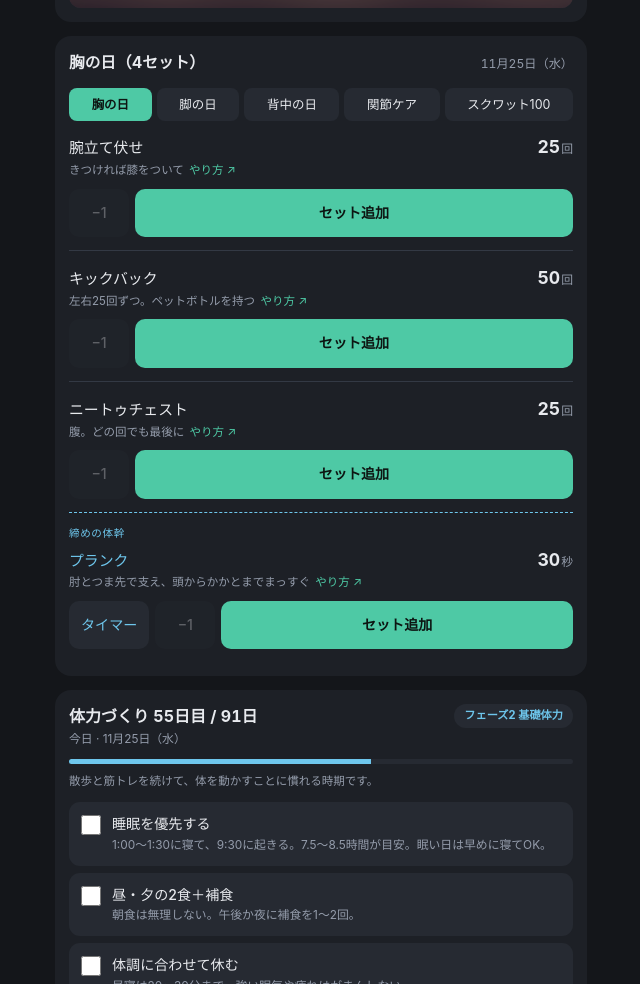
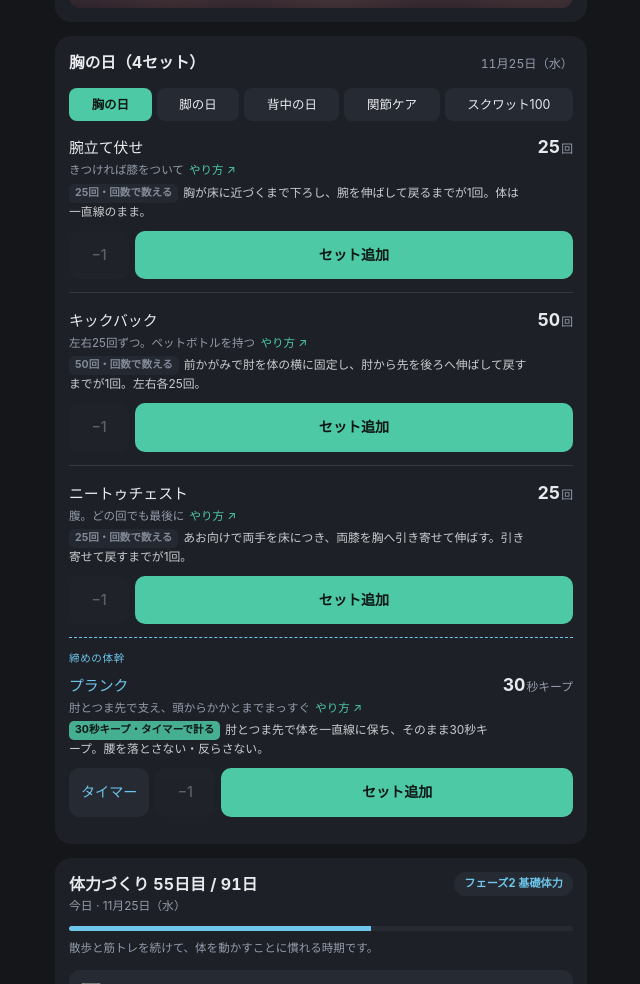
Before and after one commit to NavyBlooming/kintore-checker, a plain HTML site: page demo.html in a window 1280 px wide. Shown: the part 744-1728 px from the top of the page, without its empty margins (319-959 px from the left). Drawn offline with Linux system fonts and the light colour scheme.

Commit message:
各種目に手順と数え方を載せ、秒でキープする種目を札で見分けられるようにする
Co-Authored-By: Claude Opus 5.5 <noreply@anthropic.com>
Claude-Session: https://claude.ai/code/session_01Efor9VozVTRfjv7mMQR4Va

```diff
--- a/app.css
+++ b/app.css
@@ -155,6 +155,11 @@
   .move-sets { font-size: 0.72rem; color: var(--warn); font-variant-numeric: tabular-nums; }
   .move-note .how { color: var(--accent); text-decoration: none; white-space: nowrap; margin-left: 2px; }
   .move-note .how:active { opacity: 0.6; }
+  /* 手順と数え方。回数で数える種目と、秒でキープする種目を札の色で分ける */
+  .move-count { font-size: 0.74rem; line-height: 1.6; color: var(--text); opacity: 0.85; margin-top: 4px; }
+  .move-count .kind { display: inline-block; font-size: 0.66rem; font-weight: 700; padding: 1px 6px; margin-right: 5px; border-radius: 5px;
+    background: var(--panel-2); color: var(--muted); vertical-align: 1px; }
+  .move-count .kind.sec { background: var(--accent); color: var(--accent-ink); }
 
   .ctl { display: flex; gap: 6px; }
   .ctl button { border-radius: 10px; background: var(--panel-2); padding: 13px 0; font-size: 0.88rem; font-weight: 500; }
--- a/app.js
+++ b/app.js
@@ -39,7 +39,7 @@
   var YT = "https://www.youtube.com/watch?v=";
 
   var ABS = {
-    id: "abs", name: "ニートゥチェスト", reps: 25, note: "腹。どの回でも最後に",
+    id: "abs", name: "ニートゥチェスト", reps: 25, note: "腹。どの回でも最後に", count: "あお向けで両手を床につき、両膝を胸へ引き寄せて伸ばす。引き寄せて戻すまでが1回。",
     how: YT + "OPeDVbIDcgg"
   };
 
@@ -49,15 +49,15 @@
   // デッドバグとサイドプランクは控え。体幹の日を作るときに使う。
   // sec がある種目は秒で数え、タイマーを出す。
   var CORE = {
-    plank: { id: "plank", name: "プランク", sec: 30, note: "肘とつま先で支え、頭からかかとまでまっすぐ",
+    plank: { id: "plank", name: "プランク", sec: 30, note: "肘とつま先で支え、頭からかかとまでまっすぐ", count: "肘とつま先で体を一直線に保ち、そのまま30秒キープ。腰を落とさない・反らさない。",
       how: howTo("プランク 体幹") },
-    glutebridge: { id: "glutebridge", name: "グルートブリッジ", reps: 15, note: "あお向けで膝を立て、お尻を締めて持ち上げる",
+    glutebridge: { id: "glutebridge", name: "グルートブリッジ", reps: 15, note: "あお向けで膝を立て、お尻を締めて持ち上げる", count: "お尻を締めて腰を持ち上げ、肩〜膝が一直線になったら上で1秒止める。ゆっくり下ろすまでが1回。勢いでバウンドさせない。",
       how: howTo("グルートブリッジ お尻") },
-    birddog: { id: "birddog", name: "バードドッグ", reps: 20, note: "左右10回ずつ。四つんばいで、対角の手と脚をまっすぐ伸ばす",
+    birddog: { id: "birddog", name: "バードドッグ", reps: 20, note: "左右10回ずつ。四つんばいで、対角の手と脚をまっすぐ伸ばす", count: "対角の手と足を伸ばし、体がブレないよう保って、戻すまでが1回。左右各10回。",
       how: howTo("バードドッグ 体幹") },
-    deadbug: { id: "deadbug", name: "デッドバグ", reps: 20, note: "左右10回ずつ。あお向けで、対角の手と脚をゆっくり下ろす",
+    deadbug: { id: "deadbug", name: "デッドバグ", reps: 20, note: "左右10回ずつ。あお向けで、対角の手と脚をゆっくり下ろす", count: "対角の手と脚を床すれすれまで下ろし、戻すまでが1回。腰は床に押しつけたまま。左右各10回。",
       how: howTo("デッドバグ 体幹") },
-    sideplank: { id: "sideplank", name: "サイドプランク", sec: 20, note: "左右20秒ずつ。肘と足の側面で支え、体を一直線に",
+    sideplank: { id: "sideplank", name: "サイドプランク", sec: 20, note: "左右20秒ずつ。肘と足の側面で支え、体を一直線に", count: "肘と足の側面で体を一直線に保ち、片側20秒キープ。反対側も20秒。",
       how: howTo("サイドプランク 体幹") }
   };
   // この日から締めの体幹を足す。前の日は3種目のまま完了を判定する
@@ -67,9 +67,9 @@
     {
       id: "chest", label: "胸の日", core: CORE.plank,
       moves: [
-        { id: "pushup", name: "腕立て伏せ", reps: 25, note: "きつければ膝をついて",
+        { id: "pushup", name: "腕立て伏せ", reps: 25, note: "きつければ膝をついて", count: "胸が床に近づくまで下ろし、腕を伸ばして戻るまでが1回。体は一直線のまま。",
           how: YT + "k4fsFKCp5iU" },
-        { id: "kickback", name: "キックバック", reps: 50, note: "左右25回ずつ。ペットボトルを持つ",
+        { id: "kickback", name: "キックバック", reps: 50, note: "左右25回ずつ。ペットボトルを持つ", count: "前かがみで肘を体の横に固定し、肘から先を後ろへ伸ばして戻すまでが1回。左右各25回。",
           how: howTo("キックバック 二の腕") },
         ABS
       ]
@@ -77,9 +77,9 @@
     {
       id: "legs", label: "脚の日", core: CORE.glutebridge,
       moves: [
-        { id: "squat", name: "スクワット", reps: 25, note: "椅子に座って立つ動作から",
+        { id: "squat", name: "スクワット", reps: 25, note: "椅子に座って立つ動作から", count: "お尻を後ろへ引いて太ももが床と平行近くまで下ろし、立ち上がるまでが1回。膝はつま先と同じ向き。",
           how: YT + "SFnfYPktYBU" },
-        { id: "calf", name: "カーフレイズ", reps: 40, note: "かかとの上げ下げ",
+        { id: "calf", name: "カーフレイズ", reps: 40, note: "かかとの上げ下げ", count: "かかとをできるだけ高く上げ、ゆっくり下ろすまでが1回。",
           how: howTo("カーフレイズ ふくらはぎ") },
         ABS
       ]
@@ -87,9 +87,9 @@
     {
       id: "back", label: "背中の日", core: CORE.birddog,
       moves: [
-        { id: "row", name: "ベントオーバーローイング", reps: 50, note: "左右25回ずつ。ペットボトルを持つ",
+        { id: "row", name: "ベントオーバーローイング", reps: 50, note: "左右25回ずつ。ペットボトルを持つ", count: "前かがみで背中をまっすぐ保ち、ボトルを脇腹へ引き上げて下ろすまでが1回。左右各25回。",
           how: howTo("ベントオーバーローイング 背中") },
-        { id: "backext", name: "バックエクステンション", reps: 25, note: "うつ伏せから上体を反らす",
+        { id: "backext", name: "バックエクステンション", reps: 25, note: "うつ伏せから上体を反らす", count: "うつ伏せで上体を反らし、上で1秒止めて下ろすまでが1回。反動をつけない。",
           how: howTo("バックエクステンション 背中") },
         ABS
       ]
@@ -104,13 +104,13 @@
   var JOINT = {
     id: "joint", label: "関節ケア",
     moves: [
-      { id: "chairstand", name: "椅子から立ち座り", reps: 10, note: "高めの椅子で、膝がお尻より下がらない高さ。膝は肩幅に開いたまま。手で支えてOK",
+      { id: "chairstand", name: "椅子から立ち座り", reps: 10, note: "高めの椅子で、膝がお尻より下がらない高さ。膝は肩幅に開いたまま。手で支えてOK", count: "座った状態から立ち上がり、また座るまでが1回。ゆっくり。",
         how: rehabHow("椅子 立ち座り") },
-      { id: "wallpush", name: "壁腕立て伏せ", reps: 15, note: "壁に手をつき、体はまっすぐ",
+      { id: "wallpush", name: "壁腕立て伏せ", reps: 15, note: "壁に手をつき、体はまっすぐ", count: "胸を壁に近づけ、腕を伸ばして戻るまでが1回。",
         how: rehabHow("壁 腕立て") },
-      { id: "sideleg", name: "脚の横上げ", reps: 20, note: "左右10回ずつ。椅子の背につかまり、つま先は正面のまま。下ろすとき反対の脚より内側へ入れない",
+      { id: "sideleg", name: "脚の横上げ", reps: 20, note: "左右10回ずつ。椅子の背につかまり、つま先は正面のまま。下ろすとき反対の脚より内側へ入れない", count: "脚を真横へ上げ、ゆっくり下ろすまでが1回。左右各10回。",
         how: rehabHow("立位 脚 横上げ") },
-      { id: "bridge", name: "ヒップリフト", reps: 10, note: "あお向けで膝を立て、膝を肩幅に開いたままお尻を持ち上げる",
+      { id: "bridge", name: "ヒップリフト", reps: 10, note: "あお向けで膝を立て、膝を肩幅に開いたままお尻を持ち上げる", count: "お尻を持ち上げ、ゆっくり下ろすまでが1回。",
         how: rehabHow("ブリッジ") }
     ]
   };
@@ -118,7 +118,7 @@
   var SQUAT100 = {
     id: "squat100", label: "スクワット100", oneSet: true, openAll: true,
     moves: [
-      { id: "squat100", name: "スクワット", reps: 100, note: "1セットで、いま表示している絵が全部開きます。途中で休んでもOK",
+      { id: "squat100", name: "スクワット", reps: 100, note: "1セットで、いま表示している絵が全部開きます。途中で休んでもOK", count: "立ち上がって1回。100回に届けば、途中で休んでも1セット。",
         how: YT + "SFnfYPktYBU" }
     ]
   };
@@ -1690,12 +1690,16 @@
         '<div class="move-note">' + m.note +
         (m.how ? ' <a class="how" href="' + m.how + '" target="_blank" rel="noopener">やり方 ↗</a>' : "") +
         "</div>" +
+        (m.count
+          ? '<div class="move-count"><span class="kind' + (m.sec ? " sec" : "") + '">' +
+            (m.sec ? m.sec + "秒キープ・タイマーで計る" : m.reps + "回・回数で数える") + "</span>" + m.count + "</div>"
+          : "") +
         (settings.debug && n > 0
           ? '<div class="move-sets">' + n + " セット記録済み</div>"
           : (!settings.debug && per > 1 && n > 0
             ? '<div class="move-sets">' + n + " / " + per + " セット</div>" : "")) +
         "</div>" +
-        '<div class="move-n">' + (m.sec ? m.sec + "<small>秒</small>" : m.reps + "<small>回</small>") + "</div></div>" +
+        '<div class="move-n">' + (m.sec ? m.sec + "<small>秒キープ</small>" : m.reps + "<small>回</small>") + "</div></div>" +
         '<div class="ctl">' +
         (m.sec ? '<button class="step tbtn" data-t="open">タイマー</button>' : "") +
         ctl + "</div>" +
--- a/demo.html
+++ b/demo.html
@@ -8,7 +8,7 @@
 <meta name="apple-mobile-web-app-title" content="kintore demo">
 <meta name="theme-color" content="#14161a">
 <title>kintore-checker demo</title>
-<link rel="stylesheet" href="./app.css?v=42">
+<link rel="stylesheet" href="./app.css?v=43">
 </head>
 <body>
 <div id="app"></div>
@@ -59,6 +59,6 @@
 </template>
 
 <script>window.KC_CONFIG = { demo: true };</script>
-<script src="./app.js?v=42"></script>
+<script src="./app.js?v=43"></script>
 </body>
 </html>
```
Also changed, not shown: index.html (+2 -2 lines).
